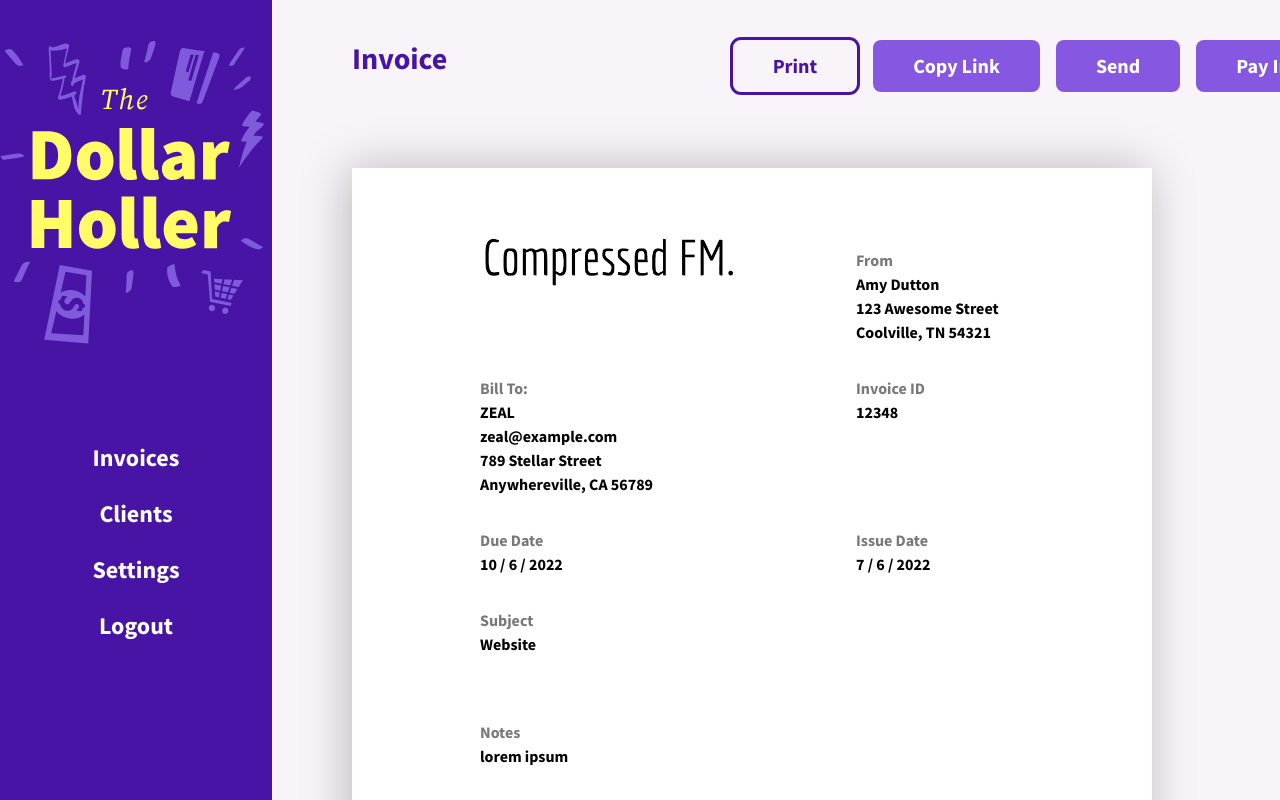
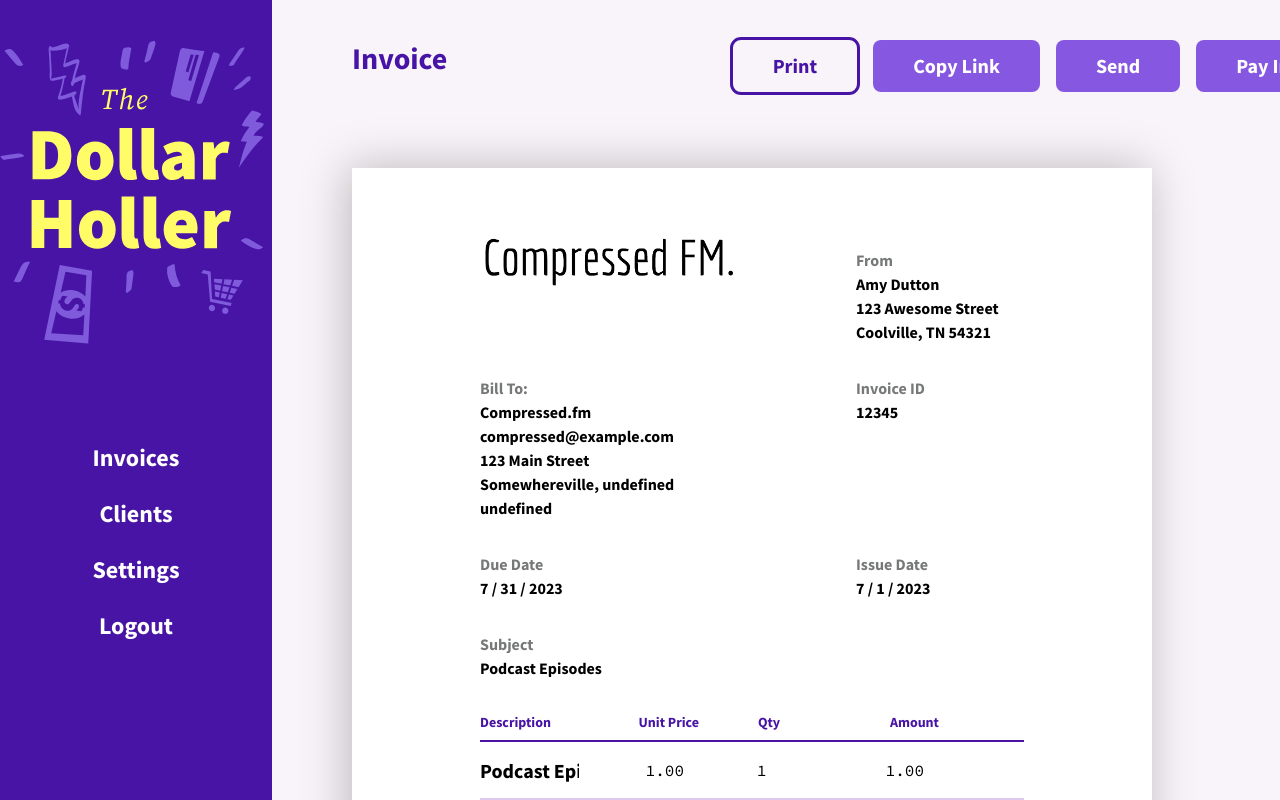
Before and after one commit to kyoukhana/sveltekitlearning, a SvelteKit app: page /invoices/1 in a window 1280 px wide. Shown: the top 800 px of the page. Built offline with nearby package versions, Linux system fonts and the light colour scheme.

Commit message:
Lesson 41 - Making the Individual Invoice Dynamic
Lots of new details especially with the sub total

```diff
--- a/src/app.css
+++ b/src/app.css
@@ -27,6 +27,12 @@
 input[type='email'] {
 	@apply h-10 w-full rounded-lg border-2 border-silver px-4 font-sansSerif text-base lg:h-14;
 }
+
+input[type=number]:disabled{
+	@apply appearance-none;
+	-moz-appearance:textfield;
+}
+
 
 textarea {
 	@apply h-32 w-full rounded-lg border-2  border-silver p-4 font-sansSerif text-base;
--- a/src/lib/utils/moneyHelpers.ts
+++ b/src/lib/utils/moneyHelpers.ts
@@ -4,24 +4,19 @@
  * @returns {number}
  */
 export const sumLineItems = (lineItems: LineItem[] | undefined): number => {
-	if (!lineItems) return 0;
-	return lineItems.reduce((prevValue, curValue) => prevValue + curValue.amount, 0);
-};
-
+	if (!lineItems) return 0
+	return lineItems.reduce((prevValue, curValue) => prevValue + curValue.amount, 0)
+  }
 
   /**
- * Takes and returns a dollar amount (USD). formated with commas and 2 decimals
+   * Converting Cents to Dollars, without Commas
    * @param {number} cents
    * @returns {string}
    */
-export const centsToDollars = (cents: number): string => {
+  export const centsToDollarsWithoutCommas = (cents: number): string => {
 	const dollars = cents / 100;
-
-	const addDecimals = twoDecimals(dollars);
-
-	return addThousandSeparator(addDecimals);
-};
-
+	return twoDecimals(dollars);
+  }
 
   /**
    * Takes the lineItems and discount and determines the invoice total
@@ -38,26 +33,16 @@
 	return lineItemsSum;
   }
 
-
-
   /**
- * Takes a number and returns the number with 2 decmial places
- * @param {number} myNum
+   * Takes and returns a dollar amount (USD), formatted with commas and 2 decimals places
+   * @param {number} cents
    * @returns {string}
    */
-export const twoDecimals = (myNum: number): string => {
-	return myNum.toFixed(2);
-};
-
-/**
- * Adds a thousands of separtor
- * @param {string} myNum
- * @returns {string}
- */
-export const addThousandSeparator = (myNum: string): string => {
-	return myNum.replace(/\B(?=(\d{3})+(?!\d))/g, ",");
-};
-
+  export const centsToDollars = (cents: number): string => {
+	const dollars = cents / 100;
+	const addDecimals = twoDecimals(dollars);
+	return addThousandsSeparator(addDecimals);
+  }
 
   /**
    * Takes a dollar amount and converts it to cents.
@@ -69,8 +54,26 @@
   }
 
   /**
+   * Takes a number and returns the number with 2 decimal places
+   * @param {number} myNum
+   * @returns {string}
+   */
+  export const twoDecimals = (myNum: number): string => {
+	return myNum.toFixed(2)
+  }
+
+  /**
+   * Adds a thousands separator
+   * @param {string} myNum
+   * @returns {string}
+   */
+  export const addThousandsSeparator = (myNum: string): string => {
+	return myNum.replace(/\B(?=(\d{3})+(?!\d))/g, ",")
+  }
+
+  /**
    * Takes all the invoices and finds the total
- * @param {Invoices} invoices
+   * @param {Invoice} invoices
    * @returns {number}
    */
   export const sumInvoices = (invoices: Invoice[] | undefined): number => {
--- a/src/routes/(dashboard)/invoices/LineItemRow.svelte
+++ b/src/routes/(dashboard)/invoices/LineItemRow.svelte
@@ -1,24 +1,29 @@
 <script lang="ts">
     import { createEventDispatcher } from 'svelte';
-	import Trash from '$lib/components/icon/Trash.svelte';
-	import { twoDecimals, dollarsToCents, centsToDollars } from '$lib/utils/moneyHelpers';
+    import Trash from '$lib/components/Icon/Trash.svelte';
+    import {
+      twoDecimals,
+      dollarsToCents,
+      centsToDollarsWithoutCommas
+    } from '$lib/utils/moneyHelpers';
 
     export let lineItem: LineItem;
     export let canDelete: boolean = false;
+    export let isRequired: boolean = false;
+    export let isEditable: boolean = true;
 
-	export let isRequired: boolean = false;
-
-	let dispatch = createEventDispatcher();
-	let unitPrice: string = centsToDollars(lineItem.amount / lineItem.quantity);
-	let amount: string = centsToDollars(lineItem.amount);
+    let unitPrice: string = centsToDollarsWithoutCommas(lineItem.amount / lineItem.quantity);
+    let amount: string = centsToDollarsWithoutCommas(lineItem.amount);
 
     $: {
       amount = twoDecimals(lineItem.quantity * Number(unitPrice));
       lineItem.amount = dollarsToCents(Number(amount));
     }
+
+    let dispatch = createEventDispatcher();
   </script>
 
-<section class="invoice-line-item border-b2 border-fog py-4 sm:py-2">
+  <div class="invoice-line-item border-b-2 border-fog py-4 sm:py-2">
     <div class="description">
       <label for="description" class="line-item-label">Description</label>
       <input
@@ -27,6 +32,7 @@
         name="description"
         bind:value={lineItem.description}
         required={isRequired}
+        disabled={!isEditable}
       />
     </div>
 
@@ -36,7 +42,6 @@
         class="line-item text-right"
         type="number"
         name="unitPrice"
-			required={isRequired}
         step="0.01"
         min="0"
         bind:value={unitPrice}
@@ -44,6 +49,8 @@
           unitPrice = twoDecimals(Number(unitPrice));
           dispatch('updateLineItem');
         }}
+        required={isRequired}
+        disabled={!isEditable}
       />
     </div>
 
@@ -53,40 +60,40 @@
         class="line-item text-center"
         type="number"
         name="quantity"
-			required={isRequired}
         min="0"
         bind:value={lineItem.quantity}
         on:blur={() => {
           dispatch('updateLineItem');
         }}
+        required={isRequired}
+        disabled={!isEditable}
       />
     </div>
 
     <div class="amount">
       <label for="amount" class="line-item-label text-right">Amount</label>
       <input
-			disabled
         class="line-item text-right"
         type="number"
         name="amount"
         step="0.01"
         min="0"
         bind:value={amount}
+        disabled
       />
     </div>
 
     <div class="trash">
-		{#if canDelete}
+      {#if canDelete && isEditable}
         <button
           on:click|preventDefault={() => {
             dispatch('removeLineItem', lineItem.id);
-					console.log(lineItem.id);
           }}
           class="center h-10 w-10 text-pastelPurple hover:text-lavenderIndigo"><Trash /></button
         >
       {/if}
     </div>
-</section>
+  </div>
 
   <style lang="postcss">
     input[type='text'],
@@ -102,8 +109,8 @@
       @apply font-mono text-base;
     }
 
-	input[type='number']:focus,
-	input[type='text']:focus {
+    input[type='text']:focus,
+    input[type='number']:focus {
       @apply border-solid border-lavenderIndigo outline-none;
     }
 
@@ -111,6 +118,7 @@
     input[type='text']:disabled {
       @apply border-b-0 bg-transparent px-0;
     }
+
     .line-item-label {
       @apply block sm:hidden;
     }
--- a/src/routes/(dashboard)/invoices/LineItemRows.svelte
+++ b/src/routes/(dashboard)/invoices/LineItemRows.svelte
@@ -3,35 +3,41 @@
 	import Button from '$lib/components/Button.svelte';
 	import CircledAmount from '$lib/components/CircledAmount.svelte';
 	import LineItemRow from './LineItemRow.svelte';
-	import { centsToDollars, sumLineItems, twoDecimals } from '$lib/utils/moneyHelpers';
+	import {
+	  centsToDollars,
+	  sumLineItems,
+	  twoDecimals,
+	  addThousandsSeparator
+	} from '$lib/utils/moneyHelpers';
 
 	let subtotal: string = '0.00';
 	export let discount: number = 0;
+	let discountedAmount: string = '0.00';
 	let total: string = '0.00';
-	let discountedAmount: string = '0.00';
+	export let isEditable = true;
 
 	export let lineItems: LineItem[] | undefined = undefined;
 	let dispatch = createEventDispatcher();
 
-	/*To make something Reactive use $ */
 	$: if (sumLineItems(lineItems) > 0) {
 	  subtotal = centsToDollars(sumLineItems(lineItems));
 	}
-
-	/*Caculate Discount amount */
 	$: if (subtotal && discount) {
 	  discountedAmount = centsToDollars(sumLineItems(lineItems) * (discount / 100));
 	}
 
-	$: total = twoDecimals(Number(subtotal) - Number(discountedAmount));
+	$: {
+	  const plainSubtotal = subtotal.replace(',', '');
+	  total = addThousandsSeparator(twoDecimals(Number(plainSubtotal) - Number(discountedAmount)));
+	}
   </script>
 
-<section class="invoice-line-item border-b-2 border-daisyBush pb-2">
+  <div class="invoice-line-item border-b-2 border-daisyBush pb-2">
 	<div class="table-header">Description</div>
 	<div class="table-header text-right">Unit Price</div>
 	<div class="table-header text-center">Qty</div>
 	<div class="table-header text-right">Amount</div>
-</section>
+  </div>
 
   {#if lineItems}
 	{#each lineItems as lineItem, index}
@@ -41,30 +47,27 @@
 		canDelete={index > 0}
 		on:updateLineItem
 		isRequired={index === 0}
-			on:change={()=>{
-				dispatch('updateDiscount',{discount})
-			}}
+		{isEditable}
 	  />
 	{/each}
   {/if}
 
-<!--Start Invoice Line Item-->
   <div class="invoice-line-item">
 	<div class="col-span-1 sm:col-span-2">
+	  {#if isEditable}
 		<Button
+		  isAnimated={false}
 		  label="+ Line Item"
+		  style="textOnly"
 		  onClick={() => {
 			dispatch('addLineItem');
 		  }}
-			style="textOnly"
-			isAnimated={false}
 		/>
+	  {/if}
 	</div>
-
 	<div class="py-5 text-right font-bold text-monsoon">Subtotal</div>
 	<div class="py-5 text-right font-mono">${subtotal}</div>
   </div>
-<!--End Invoice Line Item-->
 
   <div class="invoice-line-item">
 	<div class="col-span-1 py-5 text-right font-bold text-monsoon sm:col-span-2">Discount</div>
@@ -75,6 +78,7 @@
 		name="discount"
 		min="0"
 		max="100"
+		disabled={!isEditable}
 		bind:value={discount}
 		on:change={() => {
 		  dispatch('updateDiscount', { discount });
@@ -93,6 +97,6 @@
 
   <style lang="postcss">
 	.table-header {
-		@apply hidden sm:block text-sm font-bold text-daisyBush;
+	  @apply hidden text-sm font-bold text-daisyBush sm:block;
 	}
   </style>
--- a/src/routes/(dashboard)/invoices/[id]/+page.svelte
+++ b/src/routes/(dashboard)/invoices/[id]/+page.svelte
@@ -1,5 +1,9 @@
 <script lang="ts">
 	import Button from '$lib/components/Button.svelte';
+	import { clients } from '$lib/stores/ClientStore';
+	import { convertDate } from '$lib/utils/dateHelpers';
+	import LineItemRows from '../LineItemRows.svelte';
+	export let data: { invoice: Invoice };
 
 	const printInvoice = () => {
 		console.log('print invoice');
@@ -35,7 +39,7 @@
 </section>
 
 <section
-	class="shadow-invoice relative top-32 z-10 grid grid-cols-6 gap-x-5 gap-y-8 bg-white py-16 px-32"
+	class="relative top-32 z-10 grid grid-cols-6 gap-x-5 gap-y-8 bg-white py-16 px-32 shadow-invoice"
 >
 	<section class="col-span-3">
 		<img
@@ -57,46 +61,55 @@
 	<section class="col-span-3">
 		<section class="label">Bill To:</section>
 		<p>
-			<strong>ZEAL</strong><br />
-			zeal@example.com<br />
-			789 Stellar Street<br />
-			Anywhereville, CA 56789
+			<strong>{data.invoice.client.name}</strong><br />
+			{data.invoice.client.email}<br />
+			{data.invoice.client.street}<br />
+			{data.invoice.client.city}, {data.invoice.client.province}
+			{data.invoice.client.postal}
 		</p>
 	</section>
 
 	<section class="col-span-2 col-start-5">
 		<section class="label">Invoice ID</section>
-		<p>12348</p>
+		<p>{data.invoice.invoiceNumber}</p>
 	</section>
 
 	<section class="col-span-3">
 		<section class="label">Due Date</section>
-		<p>10 / 6 / 2022</p>
+		<p>{convertDate(data.invoice.dueDate)}</p>
 	</section>
 
 	<section class="col-span-2 col-start-5">
 		<section class="label">Issue Date</section>
-		<p>7 / 6 / 2022</p>
+		<p>{convertDate(data.invoice.issueDate)}</p>
 	</section>
 
 	<section class="col-span-6">
 		<section class="label">Subject</section>
-		<p>Website</p>
+		<p>{data.invoice.subject}</p>
 	</section>
 
 	<section class="col-span-6">
-		<!-- Line Items -->
+		<LineItemRows
+		lineItems={data.invoice.lineItems}
+		isEditable={false}
+		discount={data?.invoice?.discount || 0}
+	  />
 	</section>
 
+	{#if data.invoice.notes}
 		<section class="col-span-6">
 			<section class="label">Notes</section>
-		<p>lorem ipsum</p>
+			<p>{data.invoice.notes}</p>
 		</section>
+	{/if}
 
+	{#if data.invoice.terms}
 		<section class="col-span-6">
 			<section class="label">Terms and Conditions</section>
-		<p>lorem ipsum</p>
+			<p>{data.invoice.terms}</p>
 		</section>
+	{/if}
 </section>
 
 <style lang="postcss">
--- a/src/routes/(dashboard)/invoices/[id]/+page.ts
+++ b/src/routes/(dashboard)/invoices/[id]/+page.ts
@@ -6,9 +6,9 @@
     }
 }
 
-export function load({params}:Props){
-    const id=params?.id;
+export function load({ params }: Props) {
+    const id = params?.id;
     const invoice = getInvoiceById(id);
-    console.log({invoice})
-    return invoice;
-};
+    console.log({ invoice });
+    return { invoice };
+  };
```
Also changed, not shown: src/routes/(dashboard)/invoices/InvoiceForm.svelte (+18 -12 lines). Lines whose indentation alone changed are shown as unchanged.
